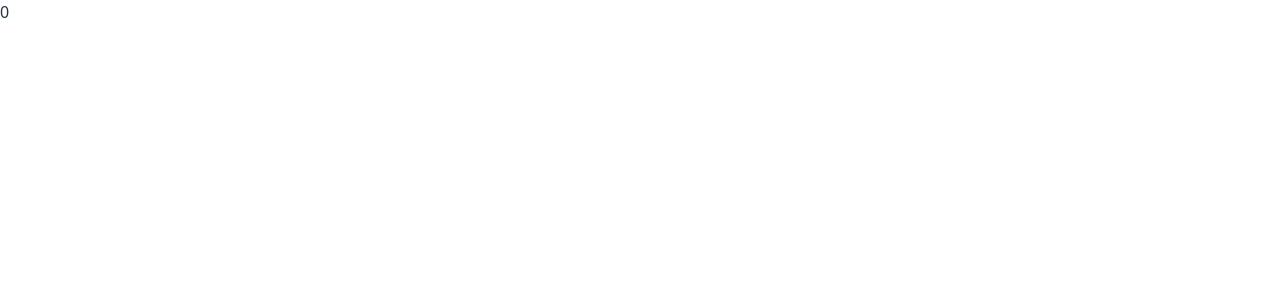
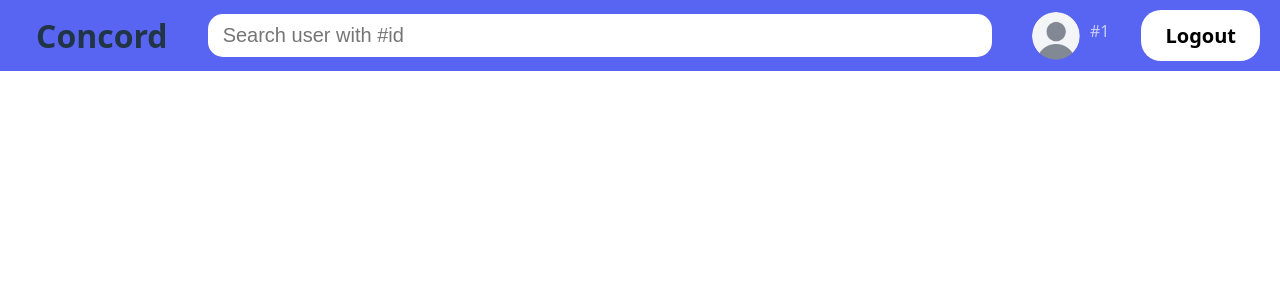
Before and after one commit to 7472062/mern-chat, a React (Vite) app in the folder client/: page /chat in a window 1280 px wide. Shown: the top 300 px of the page. Built offline with nearby package versions, Linux system fonts and the light colour scheme; sample sign-in values are in the browser's storage.

Commit message:
Chat 상단 바 디자인

```diff
--- /dev/null
+++ b/client/src/pages/Chat.css
@@ -0,0 +1,72 @@
+.chat-page-container {
+    display: flex;
+    flex-direction: column;
+}
+
+.navbar {
+    display: flex;
+    align-items: center;
+    justify-content: space-between;
+    padding: 10px 20px;
+    background-color: #5865f2;
+}
+
+.navbar-brand {
+    margin-left: 1rem;
+    font-size: 2rem;
+    font-weight: bold;
+}
+
+.navbar-search {
+    flex-grow: 1;
+    display: flex;
+    justify-content: center;
+    align-items: center;
+    margin: 0 2.5rem;
+}
+
+.user-search-input {
+    width: 100%;
+    border: 0px solid #000;
+    border-radius: 15px;
+    outline: none;
+    font-size: 1.25rem;
+    padding: 10px 15px;
+}
+
+.navbar-user {
+    display: flex;
+    align-items: center;
+    margin-right: 2rem;
+}
+
+.profile-picture {
+    width: 3rem;
+    height: 3rem;
+    margin-right: 10px;
+    border-radius: 50%;
+}
+
+.nickname {
+    font-size: 1.5rem;
+    margin-bottom: 5px;
+}
+
+.user-id {
+    font-size: 1rem;
+    color: #ffffffaa;
+    margin-top: -5px;
+}
+
+.logout {
+    background-color: #fff;
+    color: #000;
+    font-weight: bold;
+    border: none;
+    border-radius: 20px;
+    font-size: 1.25rem;
+}
+
+.logout:hover {
+    background-color: #ffffffaa;
+}
--- a/client/src/pages/Chat.jsx
+++ b/client/src/pages/Chat.jsx
@@ -1,8 +1,62 @@
+import { useState, useEffect } from "react";
+import { useNavigate } from "react-router-dom";
 
+import './Chat.css';
 
 function Chat() {
+    const [user, setUser] = useState(null)
+    const navigate = useNavigate();
+
+    useEffect(() => {
+        const accessToken = sessionStorage.getItem('accessToken');
+        const storedUser = sessionStorage.getItem('user');
+
+        if (!accessToken || !storedUser) {
+            navigate('/');
+        } else {
+            try {
+                const parsedUser = JSON.parse(storedUser);
+                setUser(parsedUser);
+            } catch (error) {
+                console.error('User parse failed:', error);
+                sessionStorage.clear();
+                navigate('/');
+            }
+        }
+    }, [navigate]);
+
+    const handleLogout = () => {
+        // 웹소켓 연결 해제 코드 추가
+
+        sessionStorage.clear();
+        navigate('/');
+    }
+
+    if (!user) {
+        return null;
+    }
+
+    const profilePic = user.profilePic || '/default-avatar.png';
+
     return (
-        0
+        <div className="chat-page-container">
+            <nav className="navbar">
+                <div className="navbar-brand">Concord</div>
+                <div className="navbar-search">
+                    <input type="text" placeholder="Search user with #id" className="user-search-input" />
+                </div>
+                <div className="navbar-user">
+                    <img src={profilePic} className="profile-picture"/>
+                    <span className="nickname">{user.nickname}
+                        <div className="user-id">#{user.id}</div>
+                    </span>
+                </div>
+                <button onClick={handleLogout} className="logout">Logout</button>
+            </nav>
+            <div className="chat-content-area">
+
+            </div>
+        </div>
     );
 }
 
```
Also changed, not shown: client/public/default-avatar.png (added).
